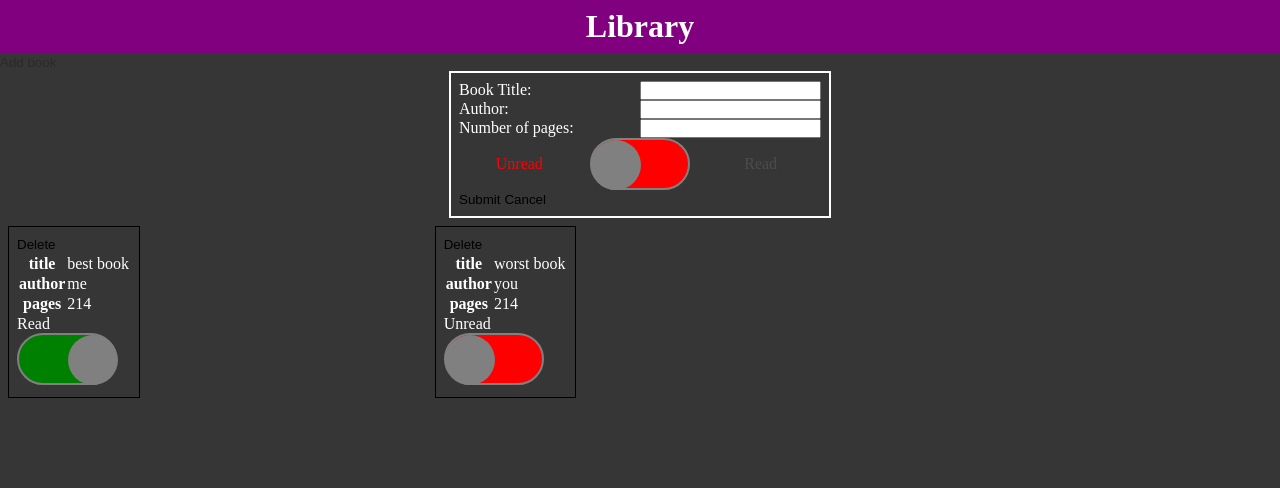
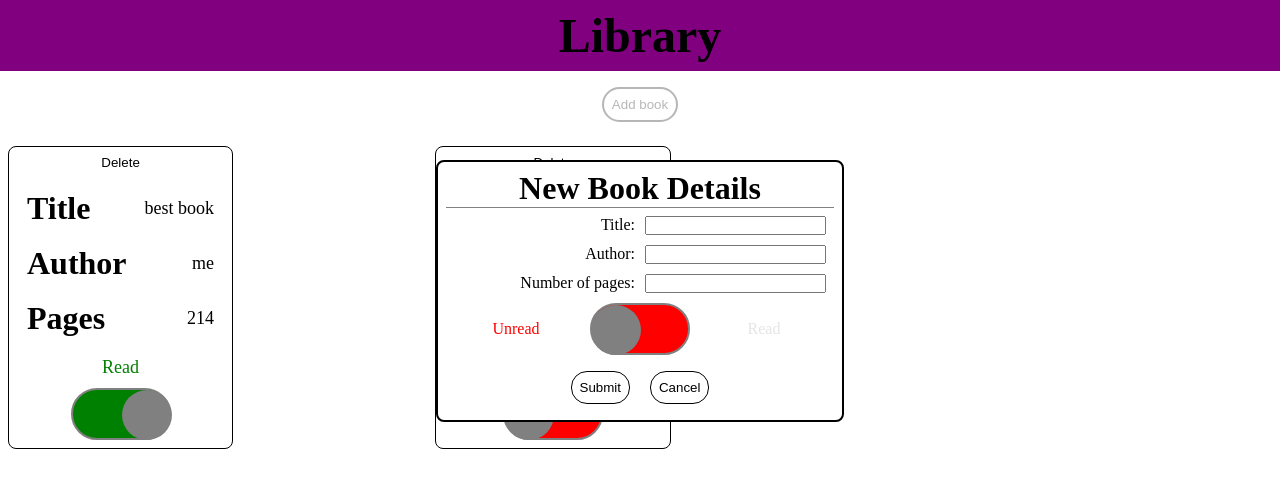
Before and after one commit to snaeem3/library, a website: page index.html in a window 1280 px wide. Drawn offline with Linux system fonts and the light colour scheme.

Commit message:
Add styling to newBookForm

```diff
--- a/index.html
+++ b/index.html
@@ -15,8 +15,9 @@
         <button id="addBookButton" disabled>Add book</button>
     </div>
     <form action="" id="newBookForm">
+        <h2>New Book Details</h2>
         <div class="form-inputs">
-            <label for="title">Book Title: </label><input type="text" name="title" id="title" required>
+            <label for="title">Title: </label><input type="text" name="title" id="title" required>
             <label for="author">Author: </label><input type="text" name="author" id="author" required>
             <label for="pages">Number of pages: </label><input type="number" name="pages" id="pages" min="1">
             <!-- <div id="read-status-label">Read?</div>
--- a/script.js
+++ b/script.js
@@ -107,6 +107,10 @@ function displayLibrary() {
     bookTable.removeChild(bookTable.lastChild);
 
     readStatus.textContent = book.read ? 'Read' : 'Unread';
+    readStatus.setAttribute('style', 'color: red');
+    if (book.read) {
+      readStatus.setAttribute('style', 'color: green');
+    }
 
     readSwitch.addEventListener('change', (event) => {
       if (event.currentTarget.checked) {
--- a/styles.css
+++ b/styles.css
@@ -11,6 +11,14 @@
     box-sizing: border-box;
 }
 
+h1 {
+    font-size: 300%;
+}
+
+h2 {
+    font-size: 200%;
+}
+
 button {
     text-align: center;
     text-decoration: none;
@@ -19,8 +27,8 @@ button {
 }
 
 body {
-    background: rgb(54, 54, 54);
-    color: white;
+    background: rgb(255, 255, 255);
+    /* color: white; */
     display: flex;
     flex-direction: column;
     /* align-items: center; */
@@ -33,18 +41,42 @@ header {
     text-align: center;
 }
 
+#controls {
+    align-self: center;
+    padding: var(--section-padding);
+    margin: var(--section-margin);
+}
 
+#addBookButton {
+    padding: var(--section-padding);
+    border: solid 2px;
+    border-radius: 24px;
+}
 
 #newBookForm {
     align-self: center;
     padding: var(--section-padding);
     border: solid 2px;
+    border-radius: 8px;
+    background: rgb(255, 255, 255);
     width: fit-content;
+    position: absolute;
+    top: 20%;
+    text-align: center;
+    z-index: 1;
+}
+
+#newBookForm > h2 {
+    border-bottom: 1px solid gray;
 }
 
 .form-inputs {
+    padding: var(--section-padding);
     display: grid;
     grid-template-columns: 1fr 1fr;
+    text-align: right;
+    row-gap: 10px;
+    column-gap: 10px;
 }
 
 #book-read-container {
@@ -80,6 +112,13 @@ input[type=checkbox]:checked ~ #read{
     grid-column: 2 / 3;
 }
 
+#newBookForm button {
+    padding: var(--section-padding);
+    margin: var(--section-margin);
+    border: 1px solid;
+    border-radius: 16px;
+}
+
 #content {
     display: grid;
     grid-template-columns: 1fr 1fr 1fr;
@@ -88,8 +127,27 @@ input[type=checkbox]:checked ~ #read{
 .bookDiv {
     padding: var(--section-padding);
     margin: var(--section-margin);
+    font-size: 18px;
     border: solid 1px black;
+    border-radius: 8px;
     width: fit-content;
+    text-align: center;
+    display: flex;
+    flex-direction: column;
+    gap: 10px;
+    align-items: center;
+}
+
+th {
+    padding: var(--section-padding);
+    font-size: 32px;
+    text-transform: capitalize;
+    text-align: left;
+}
+
+td {
+    padding: var(--section-padding);
+    text-align: right;
 }
 
 /* toggle in label designing */
```
